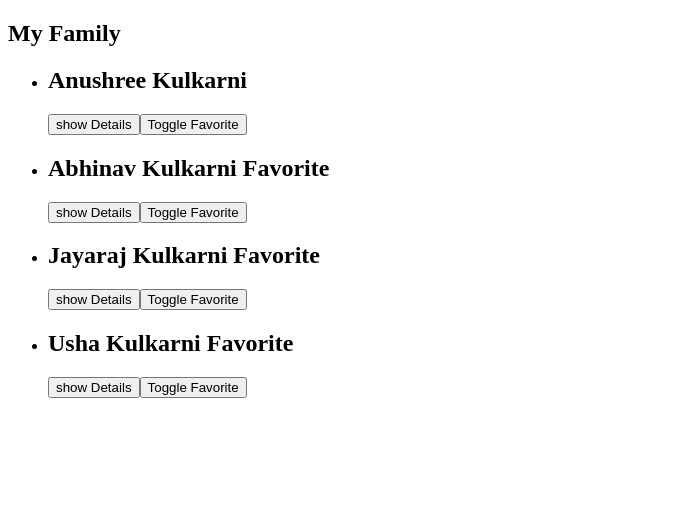
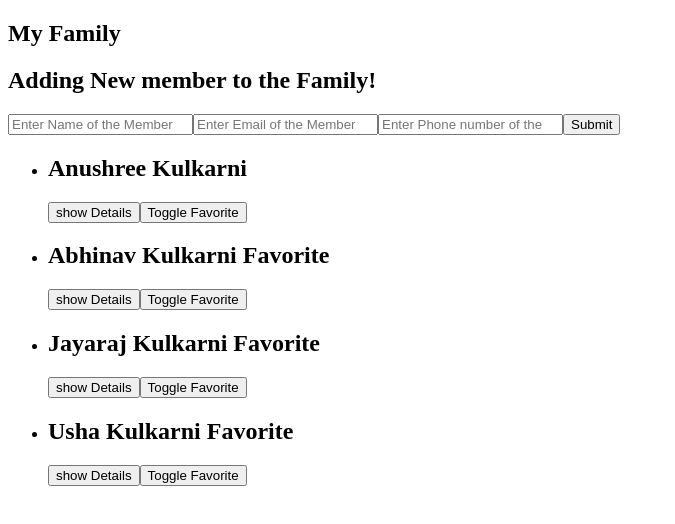
Before and after one commit to kulkarnianushree/vue-first-app, a Vue app: page / in a window 1280 px wide. Shown: the top 524 px of the page, without its empty margins (0-675 px from the left). Built offline with nearby package versions, Linux system fonts and the light colour scheme.

Commit message:
Adding new component

```diff
--- a/src/App.vue
+++ b/src/App.vue
@@ -3,6 +3,11 @@
     <header>
       <h1>My Family</h1>
     </header>
+    <section>
+      <new-member
+        @form-submit="formSubmitHandler"
+      ></new-member>
+    </section>
     <ul>
       <family-contact
         v-for="member in family"
@@ -19,7 +24,10 @@
 </template>
 
 <script>
+
+
 export default {
+
   data() {
     return {
       family: [
@@ -61,6 +69,10 @@ export default {
         selectedMember.favorite = !selectedMember.favorite;
       }
     },
+    formSubmitHandler(user){
+      this.family.push(user)
+      console.log(user)
+    }
   },
 };
 </script>
--- a/src/components/FamilyContact.vue
+++ b/src/components/FamilyContact.vue
@@ -54,7 +54,7 @@
         this.showStatus = !this.showStatus;
       },
       toggleFavHandler() {
-        this.$emit('favorite-status', this.id); // Emit the event to the parent
+        this.$emit('favorite-status', this.id);
       },
     },
   };
--- /dev/null
+++ b/src/components/NewMember.vue
@@ -0,0 +1,61 @@
+<template>
+    <header>
+        <h2>Adding New member to the Family!</h2>
+    </header>
+    <section>
+        <form @submit.prevent="formSubmit">
+            <input
+                type="text"
+                placeholder="Enter Name of the Member"
+                v-model="userDetails.name"
+            />
+            <input
+                type="email"
+                placeholder="Enter Email of the Member"
+                v-model="userDetails.email"
+            />
+            <input
+                type="number"
+                placeholder="Enter Phone number of the member"
+                v-model="userDetails.phone"
+            />
+            <button type="submit">Submit</button>
+        </form>
+    </section>
+</template>
+
+<script>
+export default{
+    emits:{
+        'formSubmit':function(userDetails){
+            if(userDetails){
+                return true
+            }else{
+                return false
+            }
+        }
+    },
+    data:function () {
+        return{
+            userDetails:{
+                name:'',
+                phone:'',
+                email:'',
+            }
+        }
+    },
+    methods:{
+        formSubmit(){
+            this.$emit('form-submit',{
+                ...this.userDetails,
+                id:Math.random().toString()
+
+            })
+            this.userDetails.name='',
+            this.userDetails.email='',
+            this.userDetails.phone=''
+        }
+    }
+
+}
+</script>
--- a/src/main.js
+++ b/src/main.js
@@ -1,6 +1,8 @@
 import { createApp } from 'vue';
 import App from './App.vue';
 import FamilyContact from './components/FamilyContact.vue';
+import NewMember from './components/NewMember.vue';
 const app = createApp(App)
 app.component('family-contact',FamilyContact)
+app.component('new-member',NewMember)
 app.mount("#app")
```
